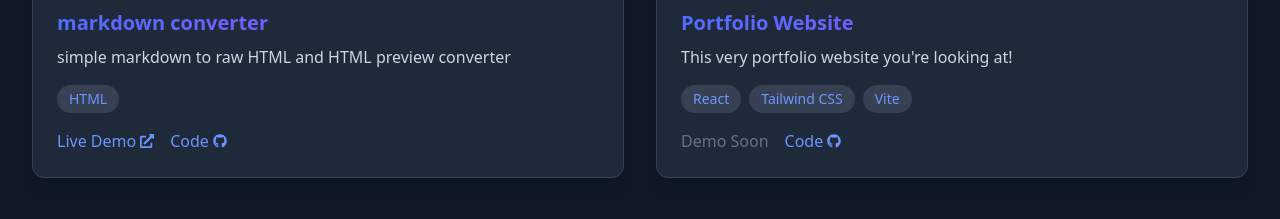
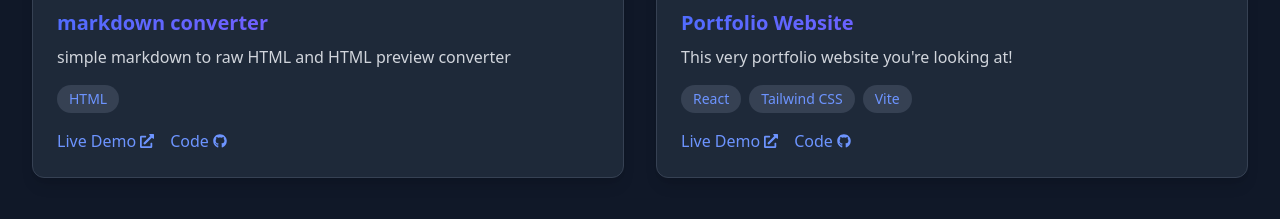
Before and after one commit to abelzeruhaileselassie-png/my-portfolio, a React (Vite) app: page / in a window 1280 px wide. Shown: the part 2760-2979 px from the top of the page. Built offline with nearby package versions, Linux system fonts and the light colour scheme.

Commit message:
updated some links

```diff
--- a/src/data/projectsData.js
+++ b/src/data/projectsData.js
@@ -86,8 +86,8 @@ export const projectsData = [
     description: "This very portfolio website you're looking at!",
     technologies: ["React", "Tailwind CSS", "Vite"],
     image: "👨‍💻",
-    demo: "#",
-    code: "https://github.com/yourusername/portfolio"
+    demo: "https://abelzeruhaileselassie-png.github.io/my-portfolio/",
+    code: "https://github.com/abelzeruhaileselassie-png/my-portfolio"
   }
 
 ];
```
